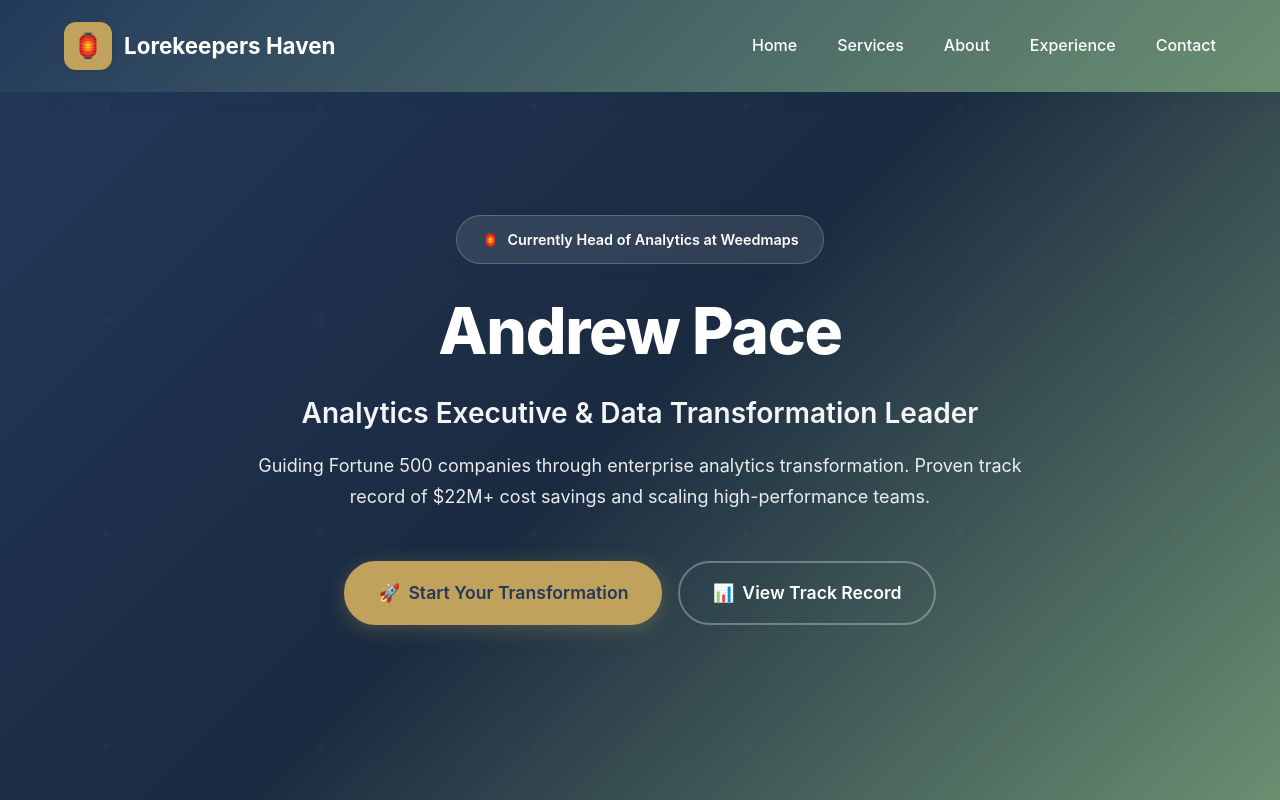
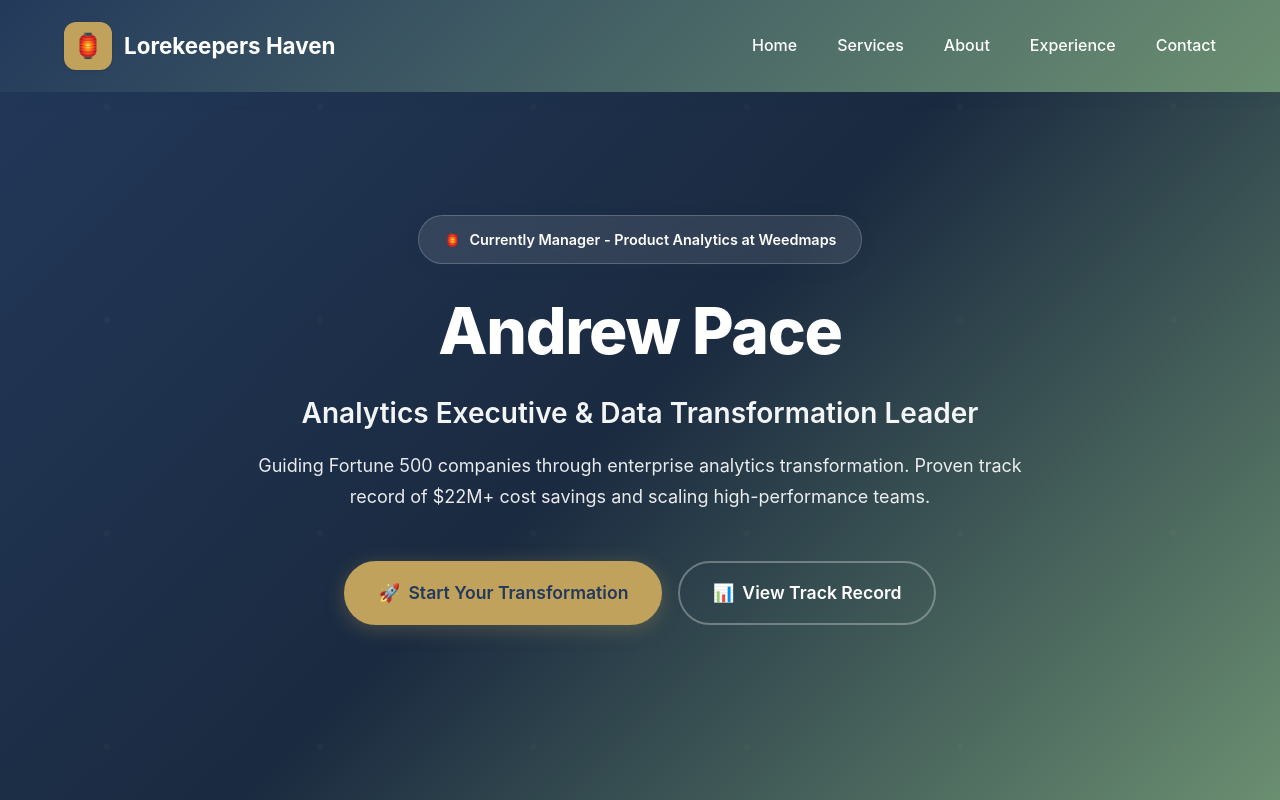
Before and after one commit to AndrewPace2014/mellobeard.github.io, a plain HTML site: page index.html in a window 1280 px wide. Shown: the top 800 px of the page. Drawn offline with Linux system fonts and the light colour scheme.

Commit message:
Update index.html

```diff
--- a/index.html
+++ b/index.html
@@ -4,7 +4,7 @@
     <meta charset="UTF-8">
     <meta name="viewport" content="width=device-width, initial-scale=1.0">
     <title>Andrew Pace - Analytics Executive | Data Transformation Leader | Lorekeepers Haven</title>
-    <meta name="description" content="Andrew Pace, Head of Analytics at Weedmaps, delivers enterprise data transformation and operational excellence. Proven $22M+ cost savings at Fortune 500 companies. Expert in Snowflake, Tableau, team scaling.">
+    <meta name="description" content="Andrew Pace, Manager - Product Analytics at Weedmaps, delivers enterprise data transformation and operational excellence. Proven $22M+ cost savings at Fortune 500 companies. Expert in Snowflake, Tableau, team scaling.">
 
     <!-- Security Headers -->
     <meta http-equiv="Content-Security-Policy" content="default-src 'self'; style-src 'self' 'unsafe-inline'; script-src 'self'; img-src 'self' data:; font-src 'self'; connect-src 'self';">
@@ -49,7 +49,7 @@
             <div class="hero-content">
                 <div class="hero-badge">
                     <span>🏮</span>
-                    <span>Currently Head of Analytics at Weedmaps</span>
+                    <span>Currently Manager - Product Analytics at Weedmaps</span>
                 </div>
                 <h1>Andrew Pace</h1>
                 <div class="hero-subtitle">Analytics Executive & Data Transformation Leader</div>
@@ -211,13 +211,12 @@
             </div>
             <div class="timeline">
                 <div class="timeline-item fade-in">
-                    <h3 class="timeline-role">Head of Analytics</h3>
+                    <h3 class="timeline-role">Manager - Product Analytics</h3>
                     <div class="timeline-company">Weedmaps (MAPS) - Public Cannabis Technology Platform</div>
                     <div class="timeline-date">February 2025 - Present</div>
                     <ul class="timeline-achievements">
                         <li>Leading enterprise analytics transformation for $160.55M market cap public company</li>
                         <li>Pioneered company-wide KPI standardization across all 7 business functions</li>
-                        <li>Consolidated 8-person Analytics and Data Science organization reporting directly to CTO</li>
                         <li>Delivered $2.67M annual cost savings through strategic vendor optimization</li>
                         <li>Transformed Tableau environment reducing organizational complexity by 85%</li>
                     </ul>
```
